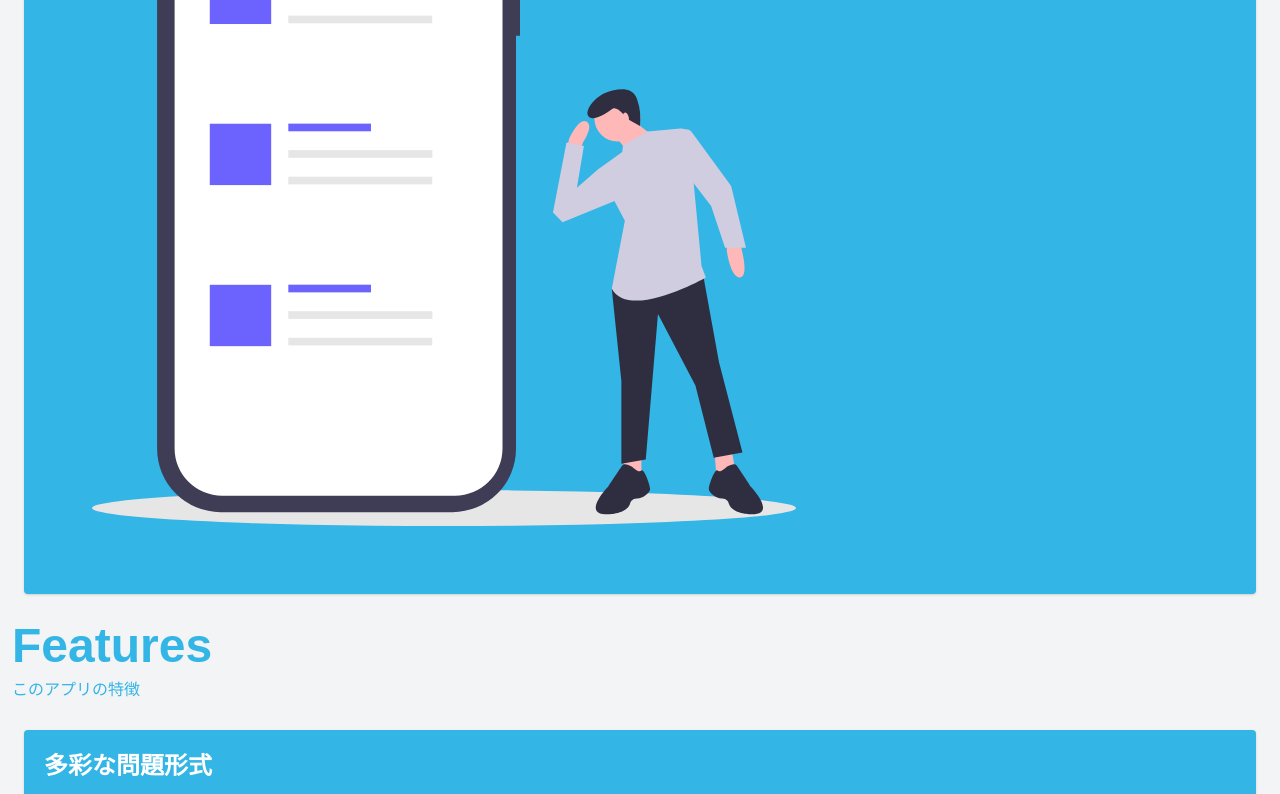
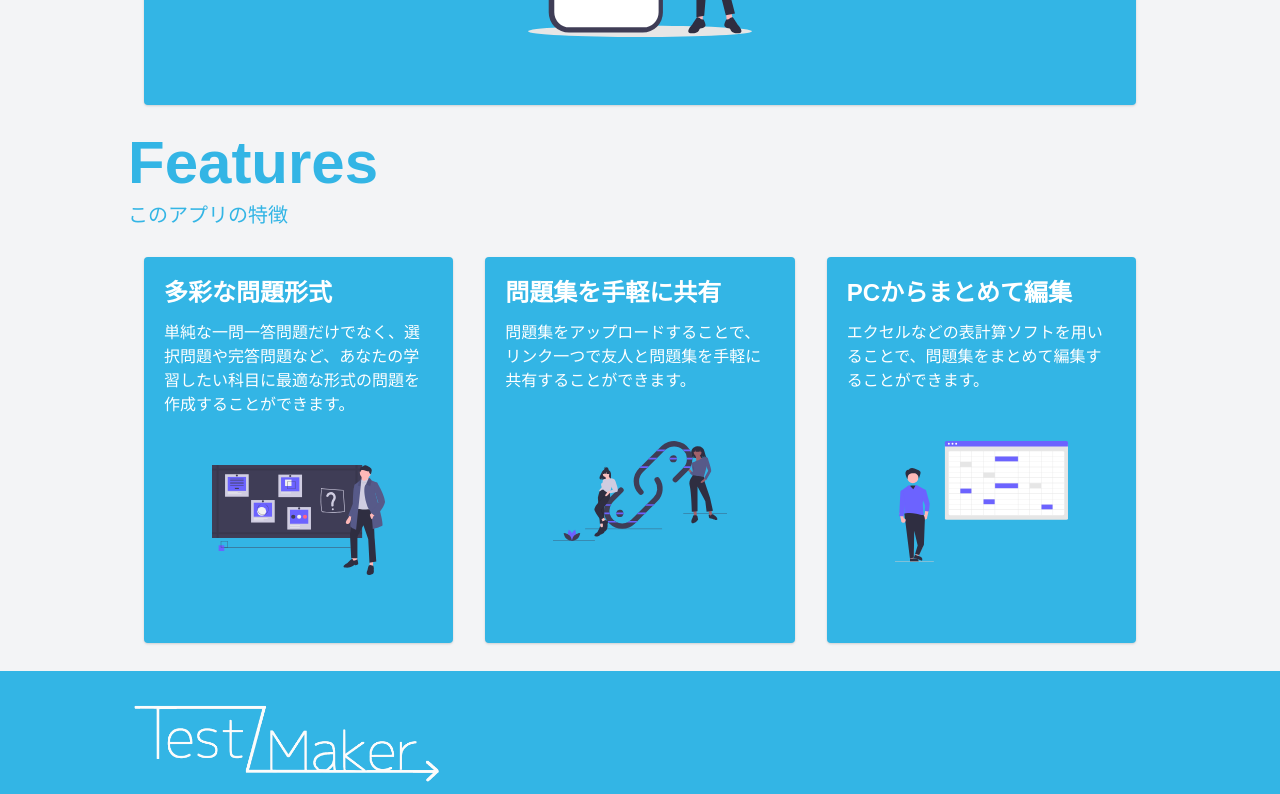
Before and after one commit to banira0428/testmaker-web-v2, a Next.js app: page / in a window 1280 px wide. Shown: the part 2480-3274 px from the top of the page. Built offline with nearby package versions, Linux system fonts and the light colour scheme.

Commit message:
design: コンテンツ部分のレスポンシブ対応

```diff
--- a/components/index/Content.tsx
+++ b/components/index/Content.tsx
@@ -1,9 +1,11 @@
 export default function Content({title, content, img}) {
   return (
-    <div className="bg-primary p-5 mx-3 my-4 rounded shadow">
+    <div className="bg-primary p-5 m-4 rounded shadow">
       <h2 className="text-2xl mb-3 font-bold text-white">{title}</h2>
       <p className="text-white">{content}</p>
-      <img src={img} className="p-12"/>
+      <div className="max-w-xs mx-auto">
+        <img src={img} className="p-12 "/>
+      </div>
     </div>
   )
 }
--- a/components/index/Heading.tsx
+++ b/components/index/Heading.tsx
@@ -1,8 +1,8 @@
 export default function Heading({title, subTitle}) {
   return (
     <div className="py-3">
-      <p className="text-primary text-5xl font-bold  mr-auto ml-0">{ title }</p>
-      <h2 className="text-primary mr-auto mt-2 ml-0 rounded-b">{ subTitle }</h2>
+      <p className="text-primary text-5xl md:text-6xl font-bold  mr-auto ml-0">{ title }</p>
+      <h2 className="text-primary mr-auto md:text-xl mt-2 ml-0 rounded-b">{ subTitle }</h2>
     </div>
   )
 }
--- a/pages/index.tsx
+++ b/pages/index.tsx
@@ -15,8 +15,8 @@ export default function Home() {
               <img src="/img/sc1.png" className="w-2/3 mx-auto z-10 relative"/>
             </div>
             <div className="w-full mt-5">
-              <p className="text-white text-center text-2xl font-mono">自分だけの　　　　　　</p>
-              <p className="text-white text-center text-2xl font-mono">　　　問題集を作ろう！</p>
+              <p className="text-white text-center text-2xl font-mono">自分だけの </p>
+              <p className="text-white text-center text-2xl font-mono"> 問題集を作ろう！</p>
             </div>
             <h1 className="text-white text-center text-sm font-mono mt-4">テスト勉強用アプリ「暗記メーカー」</h1>
             <div className="flex w-3/4 m-auto mt-6">
@@ -34,12 +34,16 @@ export default function Home() {
             </div>
           </div>
           <div className="p-3 bg-gray-100">
+            <div className="max-w-5xl mx-auto">
               <Heading title={'About'} subTitle={'このアプリについて'}/>
+
               <Content title={'アプリ × 自学自習'}
                        content={'暗記メーカーは「自学自習の効率化」を目的とした問題集作成アプリです。'}
                        img={'/img/undraw_modern_design_v3wv.svg'}/>
 
               <Heading title={'Features'} subTitle={'このアプリの特徴'}/>
+
+              <div className="grid grid-cols-1 md:grid-cols-3">
 
                 <Content title={'多彩な問題形式'}
                          content={'単純な一問一答問題だけでなく、選択問題や完答問題など、あなたの学習したい科目に最適な形式の問題を作成することができます。'}
@@ -54,6 +58,9 @@ export default function Home() {
                          img={'/img/undraw_Spreadsheet_re_cn18.svg'}/>
 
               </div>
+
+            </div>
+          </div>
         </main>
       </Layout>
     </div>
```
Lines whose indentation alone changed are shown as unchanged.
